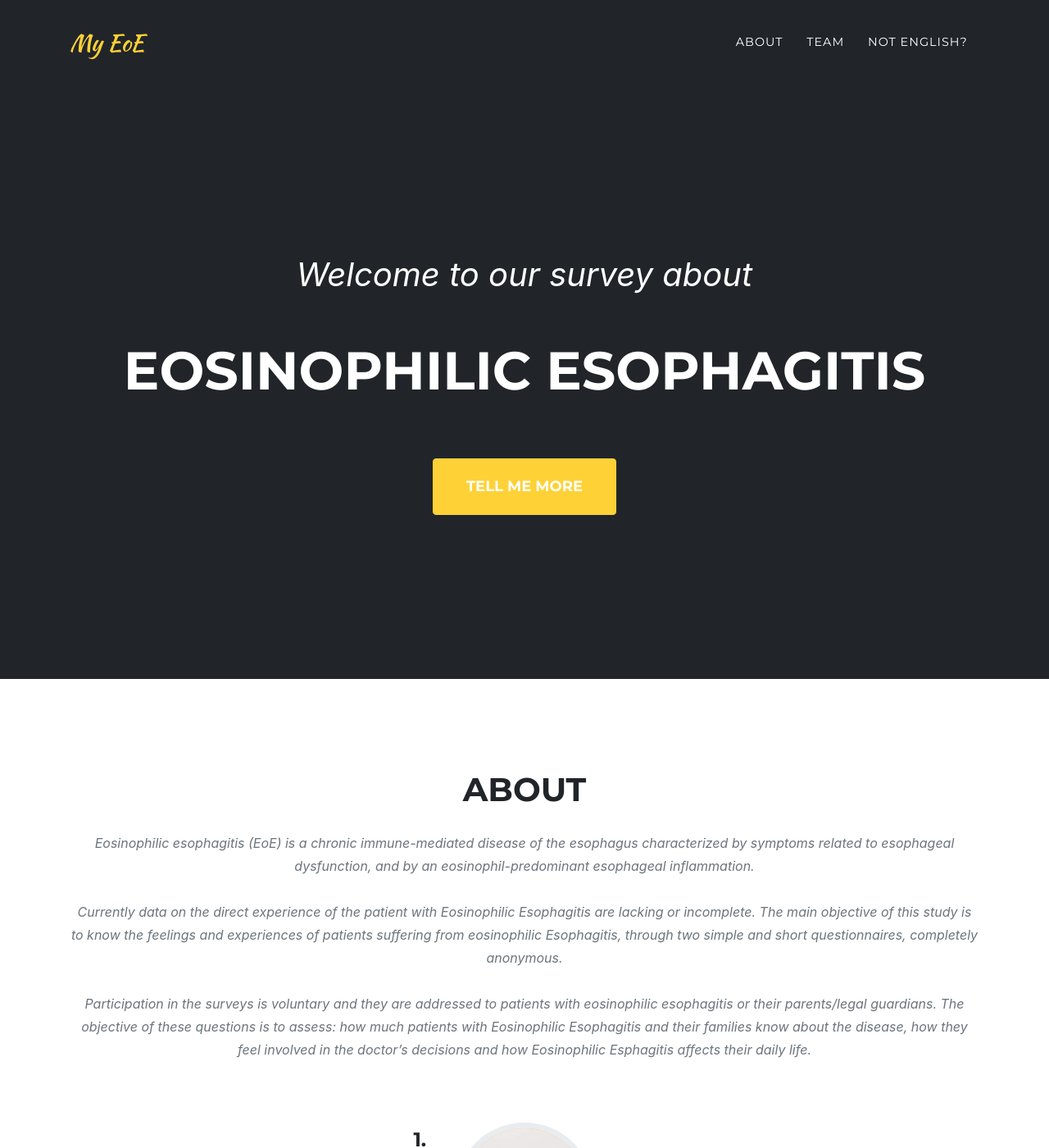
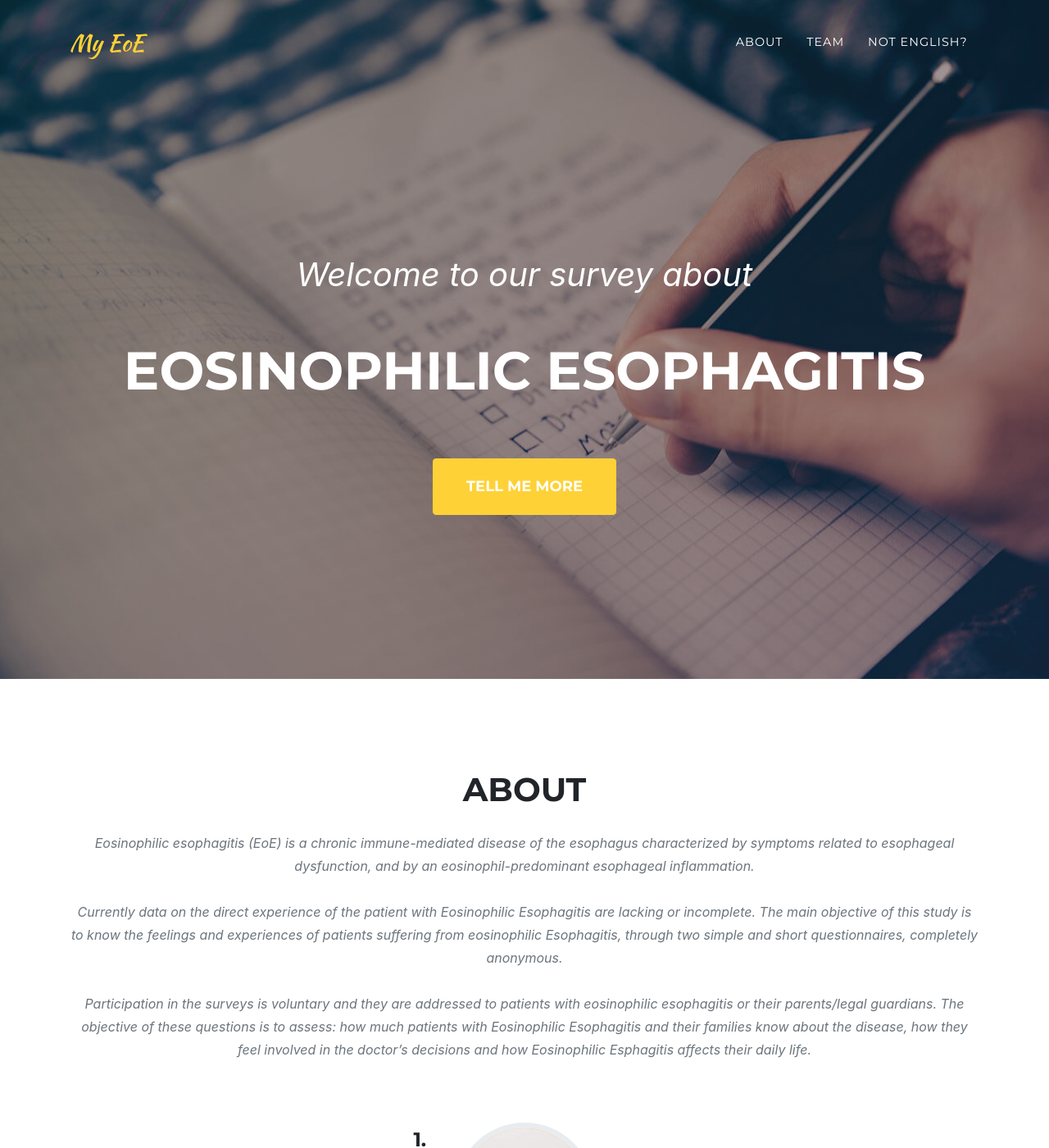
Before and after one commit to my-eoe/my-eoe.github.io, a Jekyll site: the page built from index.md, in a window 1280 px wide and 1400 px high. Shown: the whole window at 82% size. Built offline with Jekyll 4.4.1, drawn with Linux system fonts in a browser that asks for light colours; some web fonts are replaced.

Commit message:
Homepage: add background image

```diff
--- a/_sass/layout/_masthead.scss
+++ b/_sass/layout/_masthead.scss
@@ -2,7 +2,8 @@
 header.masthead {
   text-align: center;
   color: white;
-  background-color: #212529;
+  //background-color: #212529;
+  background-image: linear-gradient(135deg, rgba(0, 0, 0 , .4), rgba(32, 0, 32, .4)), url(/assets/img/software.jpg);
   background-repeat: no-repeat;
   background-attachment: scroll;
   background-position: center center;
```
Also changed, not shown: assets/img/software.jpg (added).
